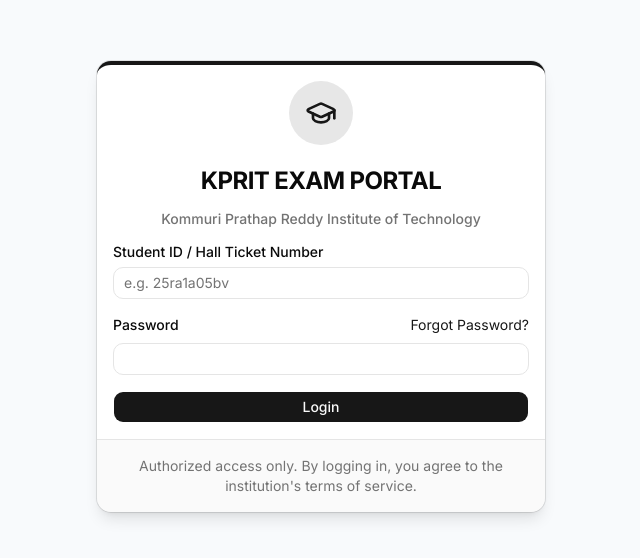
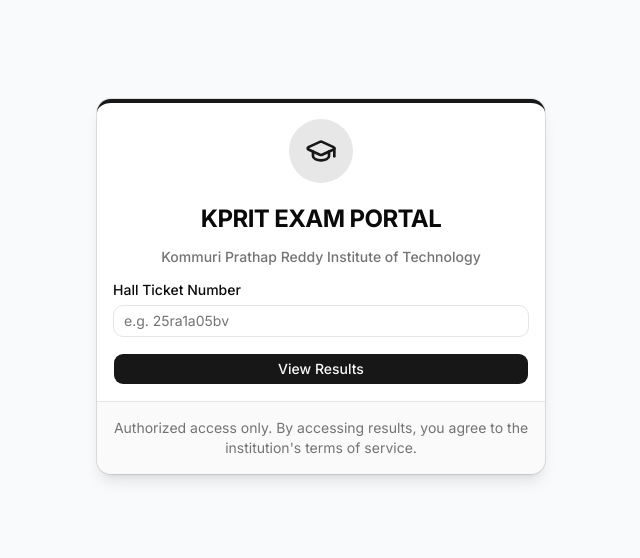
Before and after one commit to vanchamanjunathreddy1586/kprit-portal, a Next.js app: page /login in a window 1280 px wide. Shown: the part 114-672 px from the top of the page, without its empty margins (319-959 px from the left). Built offline with nearby package versions, Linux system fonts and the light colour scheme.

Commit message:
Remove password field, only require ID to login

```diff
--- a/src/components/auth/login-form.tsx
+++ b/src/components/auth/login-form.tsx
@@ -7,11 +7,9 @@
 import { Label } from '@/components/ui/label'
 import { Card, CardContent, CardDescription, CardFooter, CardHeader, CardTitle } from '@/components/ui/card'
 import { GraduationCap, Loader2 } from 'lucide-react'
-import Link from 'next/link'
 
 export function LoginForm() {
   const [email, setEmail] = useState('')
-  const [password, setPassword] = useState('')
   const [loading, setLoading] = useState(false)
   const [error, setError] = useState<string | null>(null)
   const router = useRouter()
@@ -22,15 +20,15 @@
     setError(null)
 
     // Simulate network delay
-    await new Promise(r => setTimeout(r, 800))
+    await new Promise(r => setTimeout(r, 600))
 
-    if (email.toLowerCase().trim() === '25ra1a05bv' && password === 'Kanni@1586') {
+    if (email.toLowerCase().trim() === '25ra1a05bv') {
       // Set a simple client side cookie
       document.cookie = "kprit_auth=25ra1a05bv; path=/; max-age=86400"
       router.push('/dashboard')
       router.refresh()
     } else {
-      setError("Invalid login credentials")
+      setError("Invalid Hall Ticket Number. Results not found.")
       setLoading(false)
     }
   }
@@ -51,7 +49,7 @@
       <CardContent>
         <form onSubmit={handleLogin} className="space-y-4">
           <div className="space-y-2">
-            <Label htmlFor="email">Student ID / Hall Ticket Number</Label>
+            <Label htmlFor="email">Hall Ticket Number</Label>
             <Input
               id="email"
               type="text"
@@ -59,21 +57,6 @@
               required
               value={email}
               onChange={(e) => setEmail(e.target.value)}
-            />
-          </div>
-          <div className="space-y-2">
-            <div className="flex items-center justify-between">
-              <Label htmlFor="password">Password</Label>
-              <Link href="/forgot-password" className="text-sm text-primary hover:underline">
-                Forgot Password?
-              </Link>
-            </div>
-            <Input
-              id="password"
-              type="password"
-              required
-              value={password}
-              onChange={(e) => setPassword(e.target.value)}
             />
           </div>
 
@@ -85,12 +68,12 @@
 
           <Button type="submit" className="w-full" disabled={loading}>
             {loading ? <Loader2 className="h-4 w-4 animate-spin mr-2" /> : null}
-            {loading ? 'Logging in...' : 'Login'}
+            {loading ? 'Searching Results...' : 'View Results'}
           </Button>
         </form>
       </CardContent>
       <CardFooter className="flex flex-col space-y-4 text-center text-sm text-muted-foreground">
-        <p>Authorized access only. By logging in, you agree to the institution's terms of service.</p>
+        <p>Authorized access only. By accessing results, you agree to the institution's terms of service.</p>
       </CardFooter>
     </Card>
   )
```
